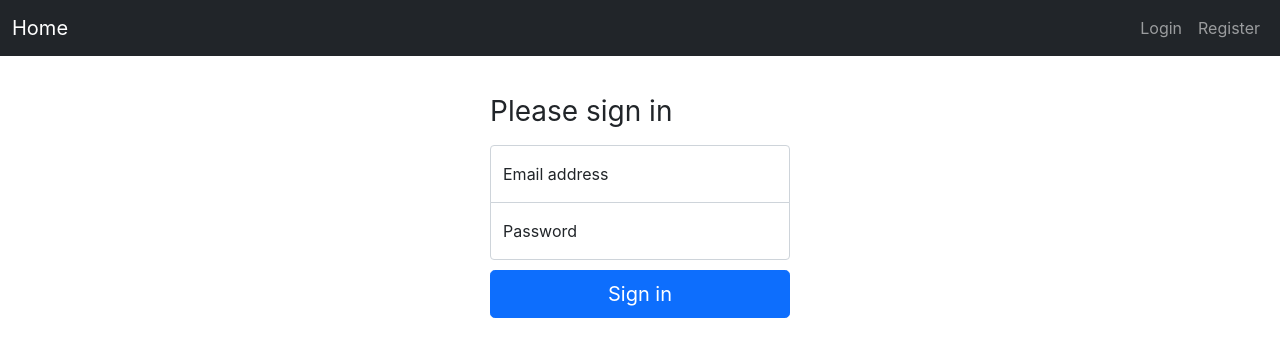
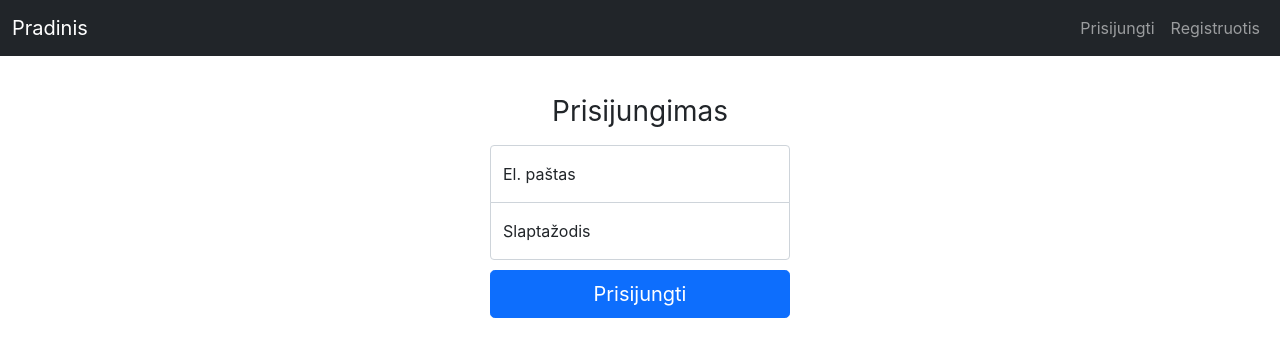
Before and after one commit to arTsTtar/react-auth, a React (Create React App) app: page /login in a window 1280 px wide. Shown: the top 356 px of the page. Built offline with nearby package versions, Linux system fonts and the light colour scheme; no server answers.

Commit message:
implemented Lt lanugage strings, fixed styling

```diff
--- a/src/App.css
+++ b/src/App.css
@@ -14,6 +14,10 @@
   z-index: 2;
 }
 
+.h1-text-center {
+  text-align: center;
+}
+
 .form-signin input[type="email"] {
   margin-bottom: -1px;
   border-bottom-right-radius: 0;
--- a/src/components/Nav.tsx
+++ b/src/components/Nav.tsx
@@ -17,10 +17,10 @@ const Nav = (props: {name: string, setName: (name: string) => void}) => {
         menu = (
             <ul className="navbar-nav me-auto mb-2 mb-md-0">
                 <li className="nav-item">
-                    <Link to="/login" className="nav-link" aria-current="page">Login</Link>
+                    <Link to="/login" className="nav-link" aria-current="page">Prisijungti</Link>
                 </li>
                 <li className="nav-item">
-                    <Link to="register" className="nav-link" aria-current="page">Register</Link>
+                    <Link to="register" className="nav-link" aria-current="page">Registruotis</Link>
                 </li>
             </ul>
         )
@@ -28,7 +28,7 @@ const Nav = (props: {name: string, setName: (name: string) => void}) => {
         menu = (
             <ul className="navbar-nav me-auto mb-2 mb-md-0">
                 <li className="nav-item">
-                    <Link to="/login" className="nav-link" aria-current="page" onClick={logout} >Logout</Link>
+                    <Link to="/login" className="nav-link" aria-current="page" onClick={logout} >Atsijungti</Link>
                 </li>
             </ul>
         )
@@ -36,7 +36,7 @@ const Nav = (props: {name: string, setName: (name: string) => void}) => {
     return (
         <nav className="navbar navbar-expand-md navbar-dark bg-dark mb-4">
             <div className="container-fluid">
-                <Link to="/" className="navbar-brand" >Home</Link>
+                <Link to="/" className="navbar-brand" >Pradinis</Link>
                 <div>
                     {menu}
                 </div>
--- a/src/pages/Home.tsx
+++ b/src/pages/Home.tsx
@@ -2,7 +2,7 @@
 const Home = (props: {name: string}) => {
     return (
         <div>
-            {props.name ? 'Hi ' + props.name : 'You are not logged in!'}
+            {props.name ? 'Sveiki ' + props.name : 'Jūs nesate prisijungęs!'}
         </div>
     );
 };
--- a/src/pages/Login.tsx
+++ b/src/pages/Login.tsx
@@ -31,20 +31,20 @@ const Login = (props: {setName: (name: string) => void}) => {
 
     return (
         <form onSubmit={submit}>
-            <h1 className="h3 mb-3 fw-normal">Please sign in</h1>
+            <h1 className="h3 mb-3 fw-normal h1-text-center">Prisijungimas</h1>
             <div className="form-floating">
                 <input type="email" className="form-control" placeholder="name@example.com"
                        onChange={e => setEmail(e.target.value)}
                 />
-                <label htmlFor="floatingInput">Email address</label>
+                <label htmlFor="floatingInput">El. paštas</label>
             </div>
             <div className="form-floating">
-                <input type="password" className="form-control" placeholder="Password"
+                <input type="password" className="form-control" placeholder="slaptazodis123"
                        onChange={e => setPassword(e.target.value)}
                 />
-                <label htmlFor="floatingPassword">Password</label>
+                <label htmlFor="floatingPassword">Slaptažodis</label>
             </div>
-            <button className="w-100 btn btn-lg btn-primary" type="submit">Sign in</button>
+            <button className="w-100 btn btn-lg btn-primary" type="submit">Prisijungti</button>
         </form>
     );
 };
--- a/src/pages/Register.tsx
+++ b/src/pages/Register.tsx
@@ -26,26 +26,26 @@ const Register = () => {
 
     return (
         <form onSubmit={submit}>
-            <h1 className="h3 mb-3 fw-normal">Please register</h1>
+            <h1 className="h3 mb-3 fw-normal h1-text-center">Registracija</h1>
             <div className="form-floating">
-                <input type="text" className="form-control" placeholder="Steven"
+                <input type="text" className="form-control" placeholder="Vardenis"
                        onChange={e => setName(e.target.value)}
                 />
-                <label htmlFor="floatingInput">Name</label>
+                <label htmlFor="floatingInput">Vardas</label>
             </div>
             <div className="form-floating">
                 <input type="email" className="form-control" placeholder="name@example.com"
                        onChange={e => setEmail(e.target.value)}
                 />
-                <label htmlFor="floatingInput">Email address</label>
+                <label htmlFor="floatingInput">El. paštas</label>
             </div>
             <div className="form-floating">
-                <input type="password" className="form-control" placeholder="Password"
+                <input type="password" className="form-control" placeholder="slaptazodis123"
                        onChange={e => setPassword(e.target.value)}
                 />
-                <label htmlFor="floatingPassword">Password</label>
+                <label htmlFor="floatingPassword">Slaptažodis</label>
             </div>
-            <button className="w-100 btn btn-lg btn-primary" type="submit">Submit</button>
+            <button className="w-100 btn btn-lg btn-primary" type="submit">Registruotis</button>
         </form>
     );
 };
```
Also changed, not shown: src/notifications/Notifications.tsx (deleted, +0 -49 lines).
